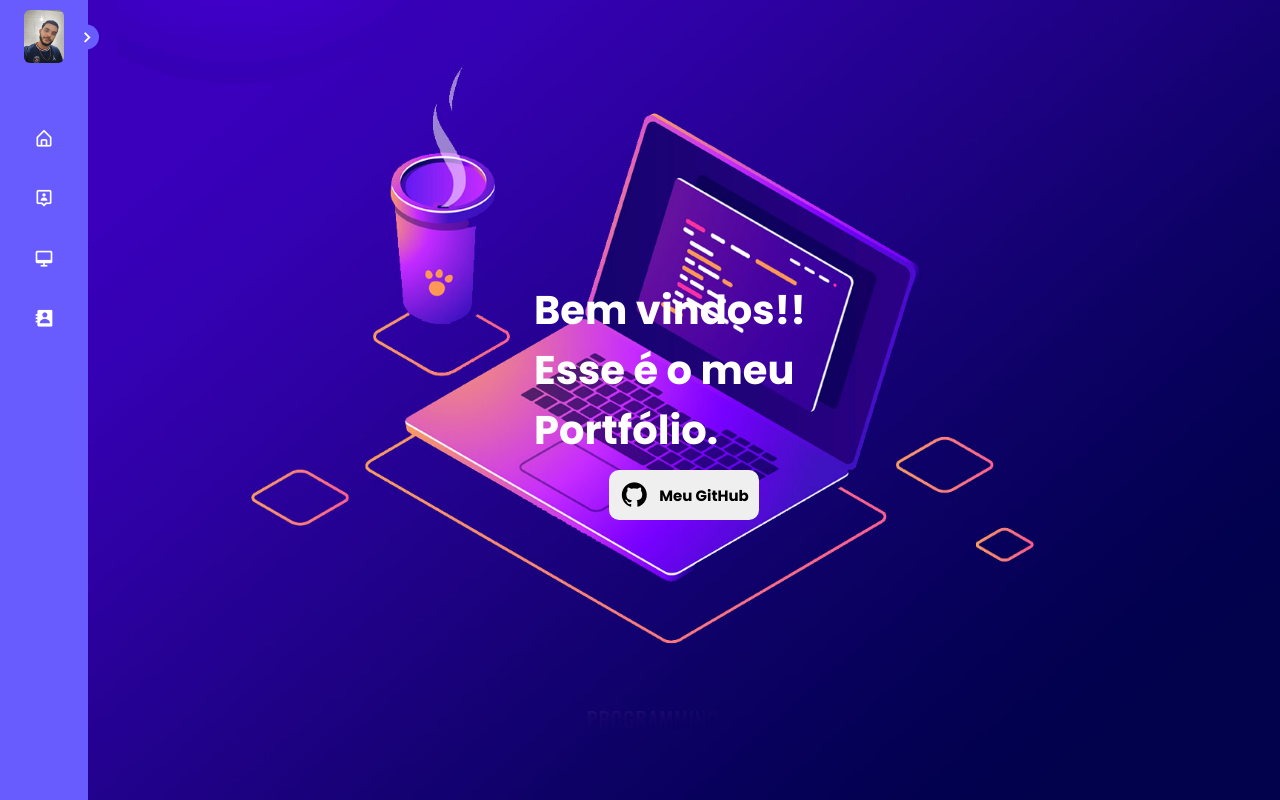
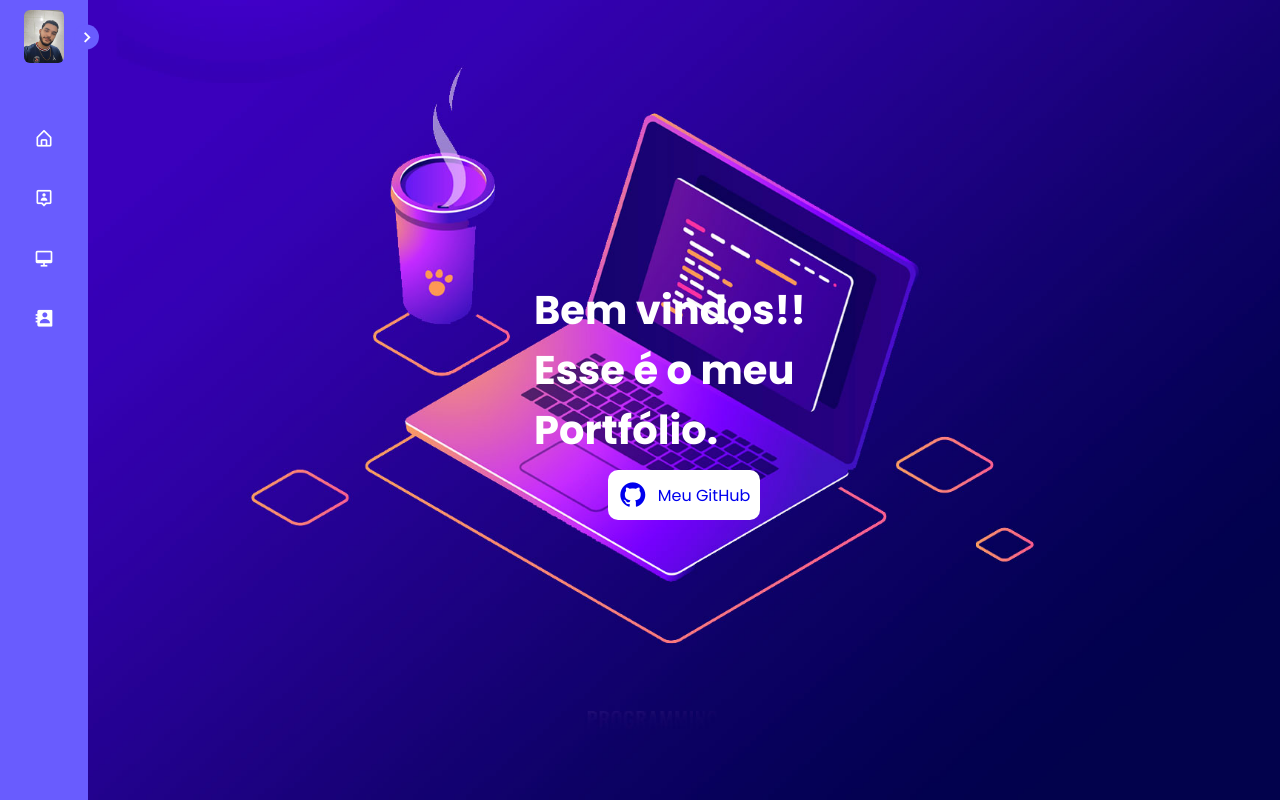
Before and after one commit to igorVtermions/Personal-portifolio, a plain HTML site: page index.html in a window 1280 px wide. Shown: the top 800 px of the page. Drawn offline with nearby package versions, Linux system fonts and the light colour scheme.

Commit message:
adjust btn github

```diff
--- a/index.html
+++ b/index.html
@@ -66,7 +66,7 @@
             <section class="mainApresentation" id="apresentation">
                 <div class="apresentation">
                 <h2 class="textApresentation">Bem vindos!! <br> Esse é o meu Portfólio.</h2>
-                <button class="btnApresentation"><i class='bx bxl-github' id="imgGit"></i>Meu GitHub</button>
+                <a href="https://github.com/igorVtermions" class="btnApresentation"><i class='bx bxl-github' id="imgGit"></i>Meu GitHub</a>
                 </div>
             <div class="modalApresentation">
                 <i class='bx bx-x'></i>
--- a/style.css
+++ b/style.css
@@ -229,16 +229,14 @@ header .image-text .profession{
 }
 
 .btnApresentation{
-    padding: 10px;
-    border: none;
+    background-color: white;
+    padding: 10px ;
     border-radius: 10px;
-    font-size: 15px;
-    font-weight: bolder;
-    cursor: pointer;
-    transition: var(--tran-05);
+    gap: 10px;
     display: flex;
     align-items: center;
-    gap: 10px;
+    text-decoration: none;
+    transition: all .4s ease-in-out;
 }
 
 #imgGit{
```
